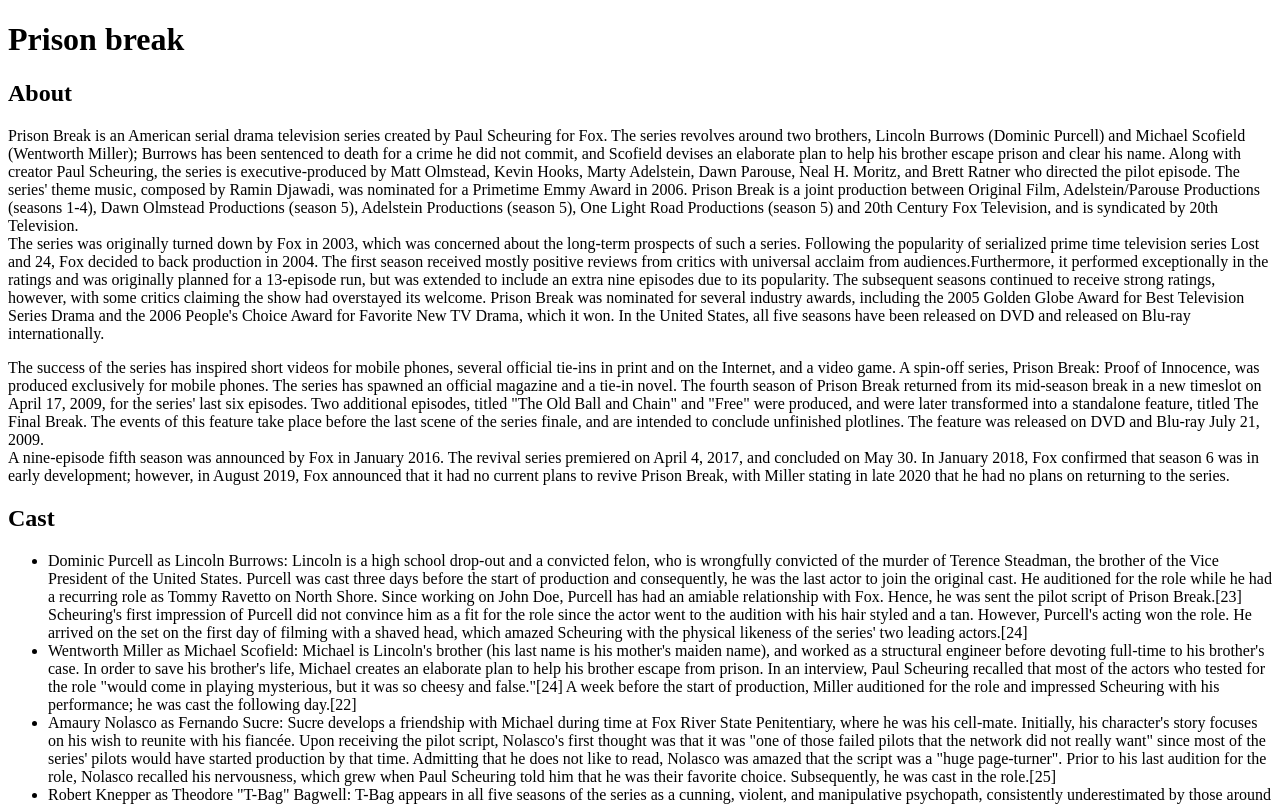
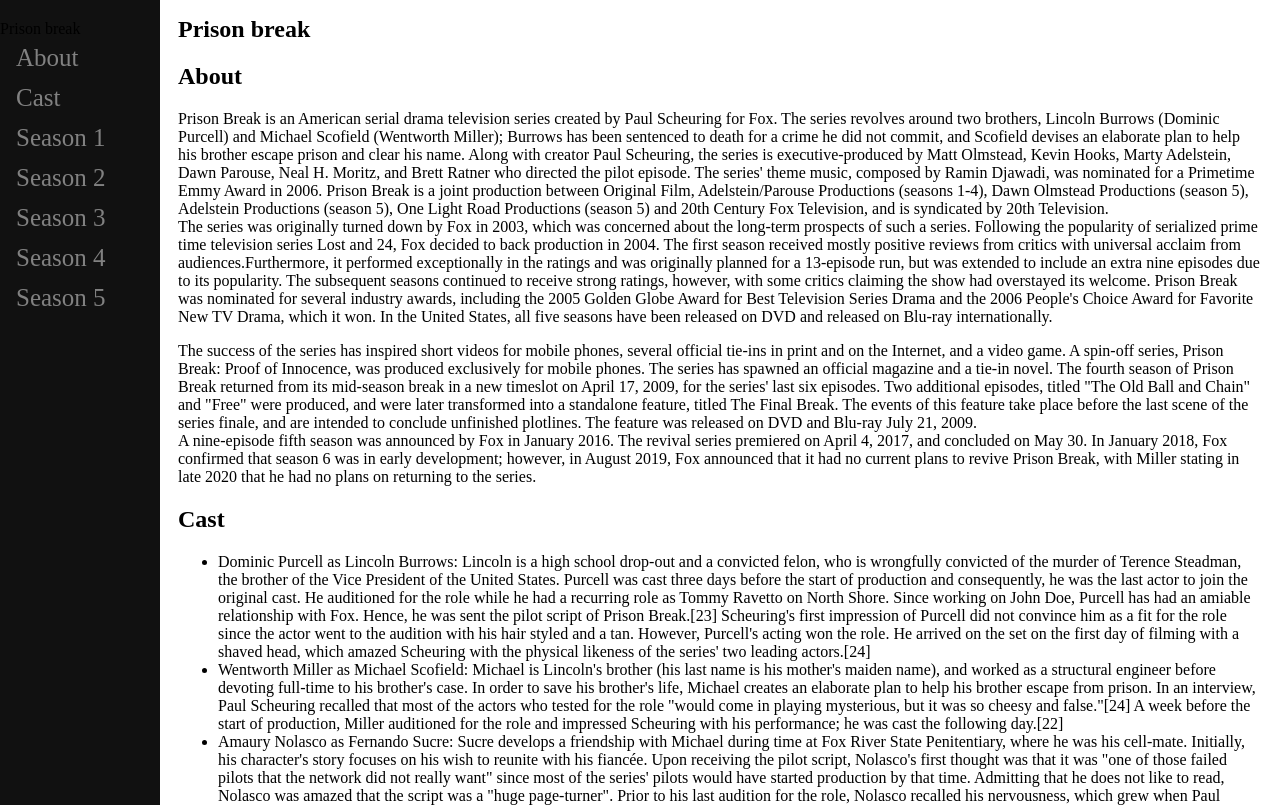
Before and after one commit to Outkarm/curly-couscous, a plain HTML site: page index.html in a window 1280 px wide. Shown: the top 805 px of the page. Drawn offline with Linux system fonts and the light colour scheme.

Commit message:
Added a side navigation bar

```diff
--- a/stylesheet.css
+++ b/stylesheet.css
@@ -1,40 +1,40 @@
-
+h1{
+    margin-left: 160px;
+    font-size: 24px;
+    padding: 0px 10px;
+}
 
 #navbar {
   height: 100%;
-  width: 0;
+  width: 160px;
   position: fixed;
   z-index: 1;
   top: 0;
   left: 0;
   background-color: #111;
   overflow-x: hidden;
-  transition: 0.5s;
-  padding-top: 60px;
+  padding-top: 20px;
 }
 
 #navbar a {
-  padding: 8px 8px 8px 32px;
+  padding: 6px 8px 6px 16px;
   text-decoration: none;
   font-size: 25px;
   color: #818181;
   display: block;
-  transition: 0.3s;
 }
 
 #navbar a:hover {
   color: #f1f1f1;
 }
 
-#navbar .nav-link {
-  position: absolute;
-  top: 0;
-  right: 25px;
-  font-size: 36px;
-  margin-left: 50px;
+#main-doc {
+  margin-left: 160px; /* Same as the width of the sidenav */
+  font-size: 16px; /* Increased text to enable scrolling */
+  padding: 0px 10px;
 }
 
 @media screen and (max-height: 450px) {
-    #navbar {padding-top: 15px;}
-    #navbar a {font-size: 18px;}
+    #nav-link {padding-top: 15px;}
+  #nav-link a {font-size: 18px;}
 }
```
Also changed, not shown: index.html (+1 -0 lines).
